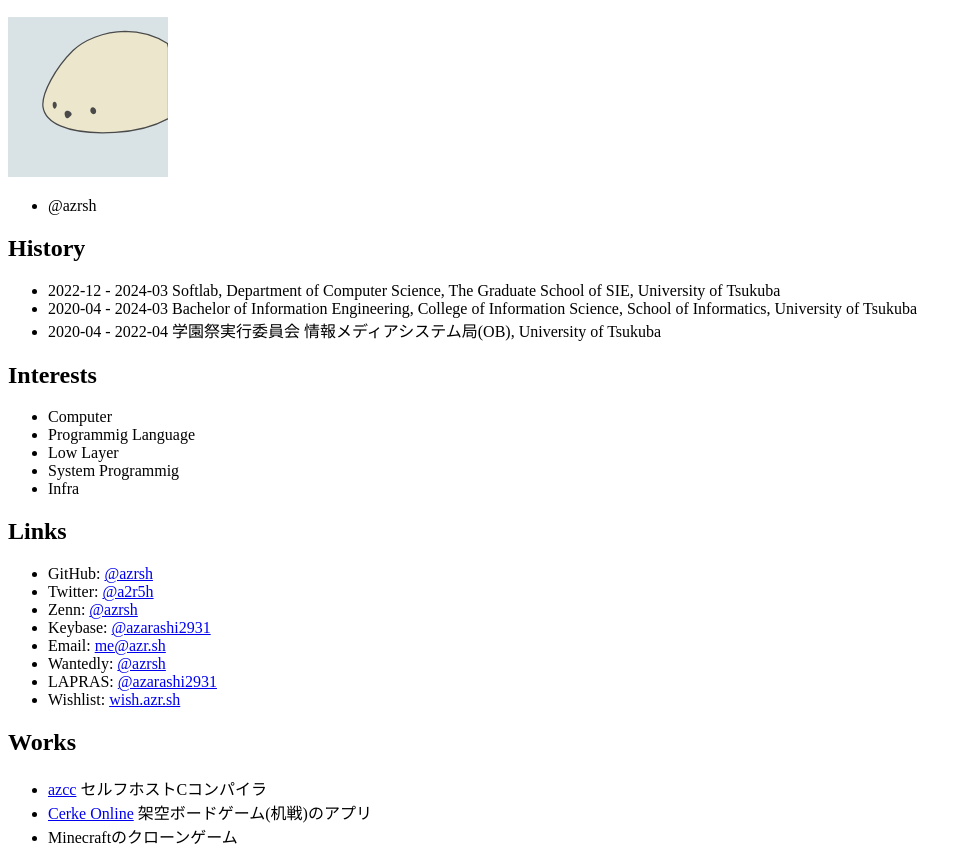
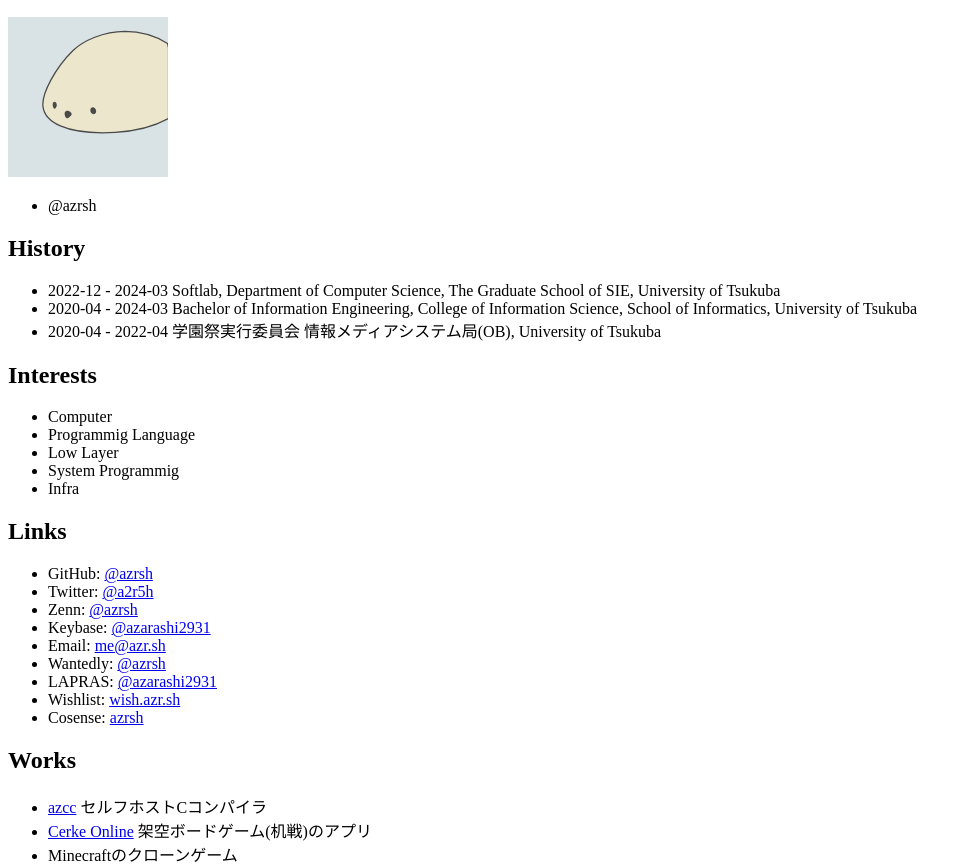
Before and after one commit to azrsh/azr.sh, a plain HTML site: page public/index.html in a window 1280 px wide. Shown: the part 110-974 px from the top of the page, without its empty margins (0-972 px from the left). Drawn offline with Linux system fonts and the light colour scheme.

Commit message:
Update index.html

```diff
--- a/public/index.html
+++ b/public/index.html
@@ -49,6 +49,7 @@
             <li>Wantedly: <a href="https://wantedly.com/id/azrsh">@azrsh</a></li>
             <li>LAPRAS: <a href="https://lapras.com/public/azarashi2931">@azarashi2931</a></li>
             <li>Wishlist: <a href="https://wish.azr.sh">wish.azr.sh</a></li>
+            <li>Cosense: <a href="https://scrapbox.io/azrsh">azrsh</a></li>
         </ul>
 
         <h2>Works</h2>
```
